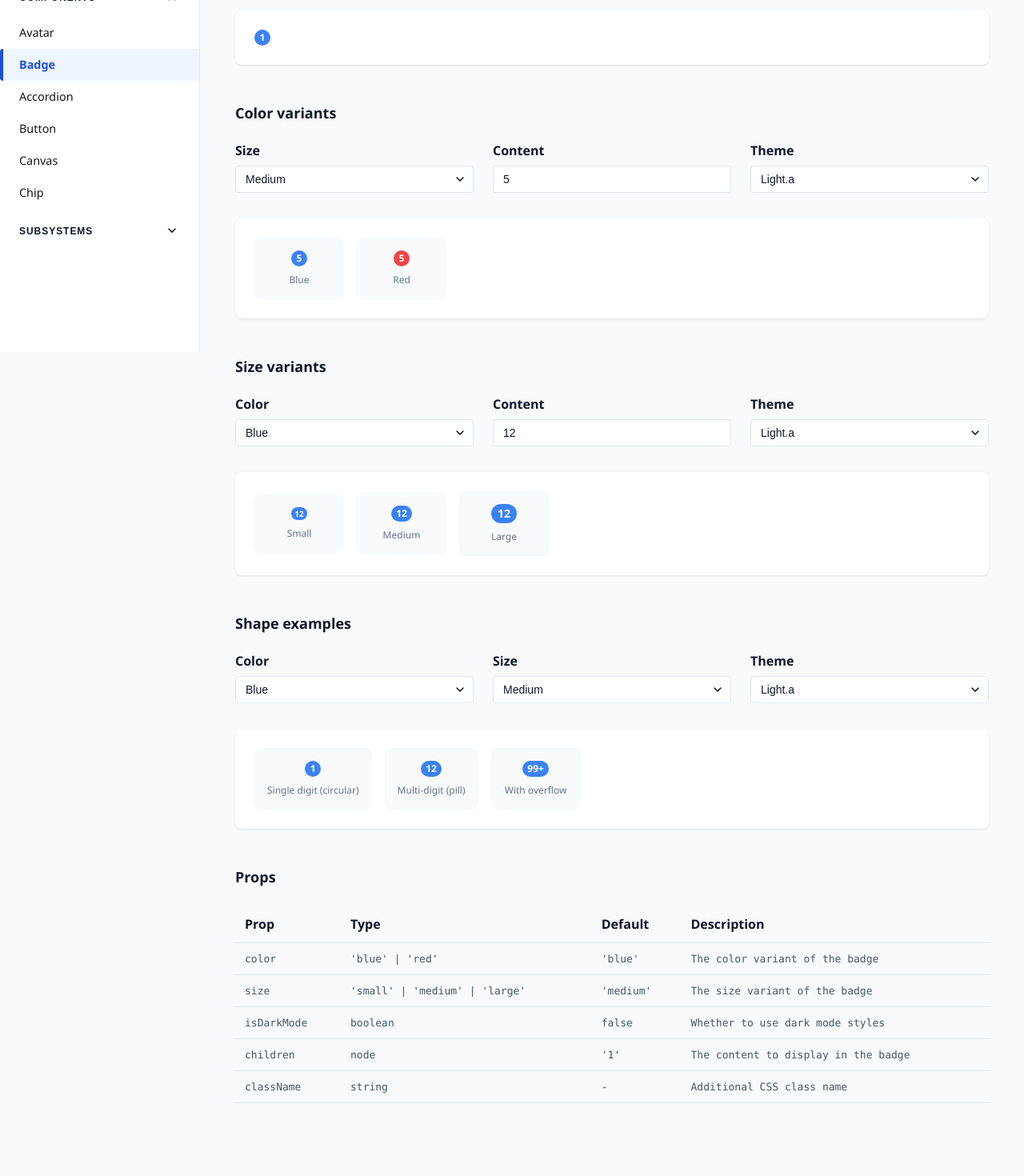
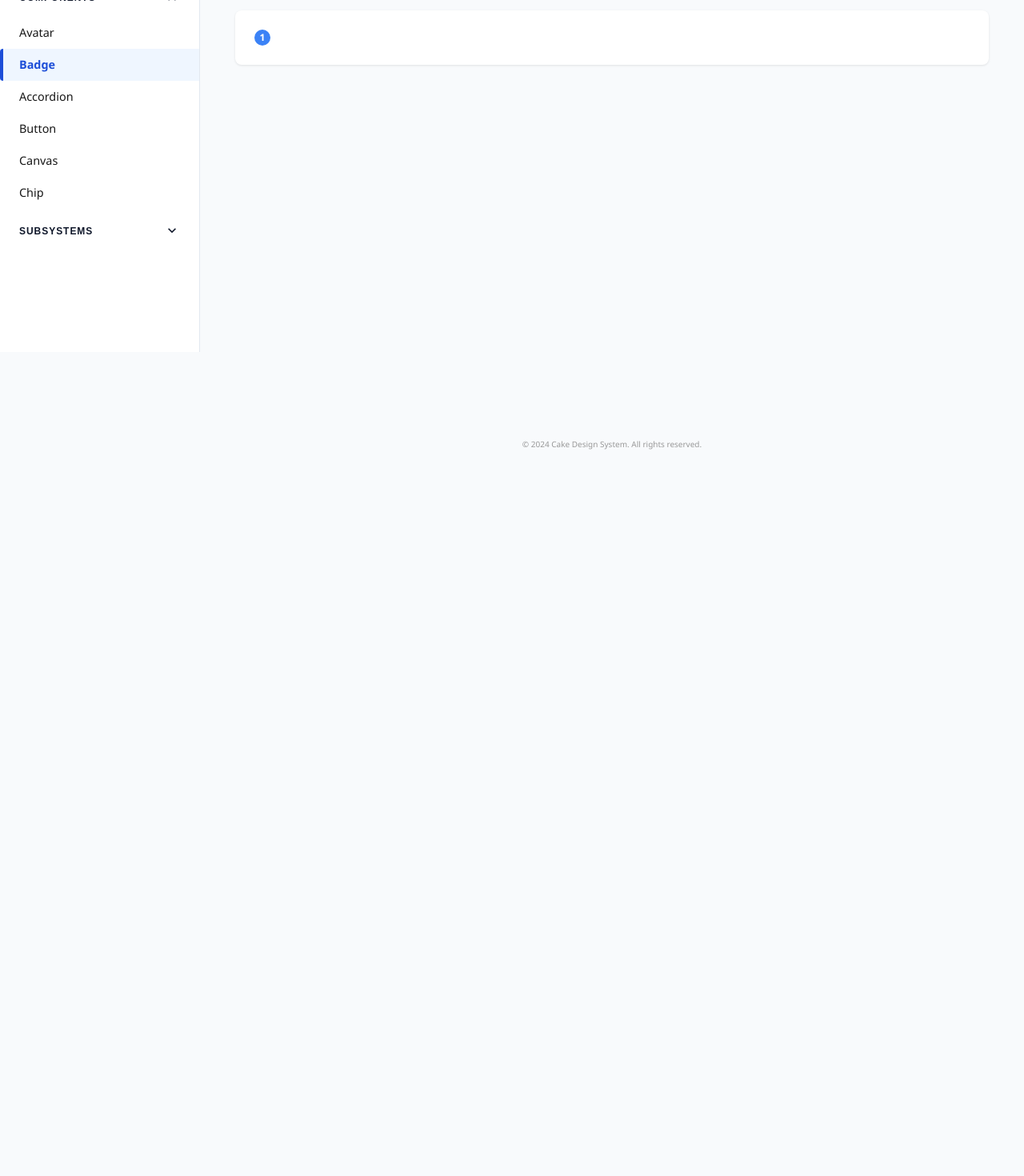
Before and after one commit to cake-admin/cakev2, a React (Create React App) app: page /components/badge in a window 1280 px wide. Shown: the part 360-1830 px from the top of the page at 80% size. After the commit the page ends 982 px from the top, so only its background shows below. Built offline with nearby package versions, Linux system fonts and the light colour scheme.

Commit message:
Simplify BadgePage - remove extra sections
- Remove Color variants section
- Remove Size variants section
- Remove Shape examples section
- Remove Props documentation section
- Keep only the basic badge section with controls
- Clean up unused state variables and styled components

```diff
--- a/src/pages/BadgePage.js
+++ b/src/pages/BadgePage.js
@@ -109,45 +109,7 @@ const PreviewSection = styled.div`
   box-shadow: 0 1px 3px rgba(0, 0, 0, 0.1);
 `;
 
-const BadgeExample = styled.div`
-  display: flex;
-  flex-direction: column;
-  align-items: center;
-  gap: 8px;
-  padding: 16px;
-  border-radius: 8px;
-  background: ${props => props.isDarkMode ? '#27272A' : '#F8FAFC'};
-  min-width: 80px;
-`;
 
-const BadgeLabel = styled.span`
-  font-size: 12px;
-  color: ${props => props.isDarkMode ? '#A1A1AA' : '#64748B'};
-  text-align: center;
-`;
-
-const PropsTable = styled.table`
-  width: 100%;
-  border-collapse: collapse;
-  margin-top: 24px;
-`;
-
-const PropsHeader = styled.th`
-  text-align: left;
-  padding: 12px;
-  border-bottom: 1px solid #E2E8F0;
-  font-weight: 600;
-  color: #0F172A;
-  background-color: #F8FAFC;
-`;
-
-const PropsCell = styled.td`
-  padding: 12px;
-  border-bottom: 1px solid #E2E8F0;
-  color: #475569;
-  font-family: 'Monaco', 'Menlo', 'Ubuntu Mono', monospace;
-  font-size: 13px;
-`;
 
 const THEMES = {
   LIGHT_A: 'light.a',
@@ -162,23 +124,7 @@ const BadgePage = () => {
   const [basicTheme, setBasicTheme] = useState(THEMES.LIGHT_A);
   const isBasicDarkMode = basicTheme === THEMES.DARK_A;
 
-  // Color variants section state
-  const [colorSize, setColorSize] = useState(BADGE_SIZES.MEDIUM);
-  const [colorContent, setColorContent] = useState('5');
-  const [colorTheme, setColorTheme] = useState(THEMES.LIGHT_A);
-  const isColorDarkMode = colorTheme === THEMES.DARK_A;
 
-  // Size variants section state
-  const [sizeColor, setSizeColor] = useState(BADGE_COLORS.BLUE);
-  const [sizeContent, setSizeContent] = useState('12');
-  const [sizeTheme, setSizeTheme] = useState(THEMES.LIGHT_A);
-  const isSizeDarkMode = sizeTheme === THEMES.DARK_A;
-
-  // Shape examples section state
-  const [shapeColor, setShapeColor] = useState(BADGE_COLORS.BLUE);
-  const [shapeSize, setShapeSize] = useState(BADGE_SIZES.MEDIUM);
-  const [shapeTheme, setShapeTheme] = useState(THEMES.LIGHT_A);
-  const isShapeDarkMode = shapeTheme === THEMES.DARK_A;
 
   const capitalizeFirstLetter = (string) => {
     return string.charAt(0).toUpperCase() + string.slice(1).toLowerCase();
@@ -247,240 +193,7 @@ const BadgePage = () => {
         </PreviewSection>
       </Section>
 
-      <Section>
-        <SectionTitle>Color variants</SectionTitle>
-        <ControlsGrid>
-          <Control>
-            <Label>Size</Label>
-            <Select value={colorSize} onChange={(e) => setColorSize(e.target.value)}>
-              {Object.values(BADGE_SIZES).map((size) => (
-                <option key={size} value={size}>{capitalizeFirstLetter(size)}</option>
-              ))}
-            </Select>
-          </Control>
 
-          <Control>
-            <Label>Content</Label>
-            <Input
-              type="text"
-              value={colorContent}
-              onChange={(e) => setColorContent(e.target.value)}
-              placeholder="Enter badge content"
-            />
-          </Control>
-
-          <Control>
-            <Label>Theme</Label>
-            <Select value={colorTheme} onChange={(e) => setColorTheme(e.target.value)}>
-              <option value={THEMES.LIGHT_A}>Light.a</option>
-              <option value={THEMES.DARK_A}>Dark.a</option>
-            </Select>
-          </Control>
-        </ControlsGrid>
-
-        <PreviewSection isDarkMode={isColorDarkMode}>
-          <BadgeExample isDarkMode={isColorDarkMode}>
-            <Badge
-              color={BADGE_COLORS.BLUE}
-              size={colorSize}
-              isDarkMode={isColorDarkMode}
-            >
-              {colorContent}
-            </Badge>
-            <BadgeLabel isDarkMode={isColorDarkMode}>Blue</BadgeLabel>
-          </BadgeExample>
-
-          <BadgeExample isDarkMode={isColorDarkMode}>
-            <Badge
-              color={BADGE_COLORS.RED}
-              size={colorSize}
-              isDarkMode={isColorDarkMode}
-            >
-              {colorContent}
-            </Badge>
-            <BadgeLabel isDarkMode={isColorDarkMode}>Red</BadgeLabel>
-          </BadgeExample>
-        </PreviewSection>
-      </Section>
-
-      <Section>
-        <SectionTitle>Size variants</SectionTitle>
-        <ControlsGrid>
-          <Control>
-            <Label>Color</Label>
-            <Select value={sizeColor} onChange={(e) => setSizeColor(e.target.value)}>
-              {Object.values(BADGE_COLORS).map((color) => (
-                <option key={color} value={color}>{capitalizeFirstLetter(color)}</option>
-              ))}
-            </Select>
-          </Control>
-
-          <Control>
-            <Label>Content</Label>
-            <Input
-              type="text"
-              value={sizeContent}
-              onChange={(e) => setSizeContent(e.target.value)}
-              placeholder="Enter badge content"
-            />
-          </Control>
-
-          <Control>
-            <Label>Theme</Label>
-            <Select value={sizeTheme} onChange={(e) => setSizeTheme(e.target.value)}>
-              <option value={THEMES.LIGHT_A}>Light.a</option>
-              <option value={THEMES.DARK_A}>Dark.a</option>
-            </Select>
-          </Control>
-        </ControlsGrid>
-
-        <PreviewSection isDarkMode={isSizeDarkMode}>
-          <BadgeExample isDarkMode={isSizeDarkMode}>
-            <Badge
-              color={sizeColor}
-              size={BADGE_SIZES.SMALL}
-              isDarkMode={isSizeDarkMode}
-            >
-              {sizeContent}
-            </Badge>
-            <BadgeLabel isDarkMode={isSizeDarkMode}>Small</BadgeLabel>
-          </BadgeExample>
-
-          <BadgeExample isDarkMode={isSizeDarkMode}>
-            <Badge
-              color={sizeColor}
-              size={BADGE_SIZES.MEDIUM}
-              isDarkMode={isSizeDarkMode}
-            >
-              {sizeContent}
-            </Badge>
-            <BadgeLabel isDarkMode={isSizeDarkMode}>Medium</BadgeLabel>
-          </BadgeExample>
-
-          <BadgeExample isDarkMode={isSizeDarkMode}>
-            <Badge
-              color={sizeColor}
-              size={BADGE_SIZES.LARGE}
-              isDarkMode={isSizeDarkMode}
-            >
-              {sizeContent}
-            </Badge>
-            <BadgeLabel isDarkMode={isSizeDarkMode}>Large</BadgeLabel>
-          </BadgeExample>
-        </PreviewSection>
-      </Section>
-
-      <Section>
-        <SectionTitle>Shape examples</SectionTitle>
-        <ControlsGrid>
-          <Control>
-            <Label>Color</Label>
-            <Select value={shapeColor} onChange={(e) => setShapeColor(e.target.value)}>
-              {Object.values(BADGE_COLORS).map((color) => (
-                <option key={color} value={color}>{capitalizeFirstLetter(color)}</option>
-              ))}
-            </Select>
-          </Control>
-
-          <Control>
-            <Label>Size</Label>
-            <Select value={shapeSize} onChange={(e) => setShapeSize(e.target.value)}>
-              {Object.values(BADGE_SIZES).map((size) => (
-                <option key={size} value={size}>{capitalizeFirstLetter(size)}</option>
-              ))}
-            </Select>
-          </Control>
-
-          <Control>
-            <Label>Theme</Label>
-            <Select value={shapeTheme} onChange={(e) => setShapeTheme(e.target.value)}>
-              <option value={THEMES.LIGHT_A}>Light.a</option>
-              <option value={THEMES.DARK_A}>Dark.a</option>
-            </Select>
-          </Control>
-        </ControlsGrid>
-
-        <PreviewSection isDarkMode={isShapeDarkMode}>
-          <BadgeExample isDarkMode={isShapeDarkMode}>
-            <Badge
-              color={shapeColor}
-              size={shapeSize}
-              isDarkMode={isShapeDarkMode}
-            >
-              1
-            </Badge>
-            <BadgeLabel isDarkMode={isShapeDarkMode}>Single digit (circular)</BadgeLabel>
-          </BadgeExample>
-
-          <BadgeExample isDarkMode={isShapeDarkMode}>
-            <Badge
-              color={shapeColor}
-              size={shapeSize}
-              isDarkMode={isShapeDarkMode}
-            >
-              12
-            </Badge>
-            <BadgeLabel isDarkMode={isShapeDarkMode}>Multi-digit (pill)</BadgeLabel>
-          </BadgeExample>
-
-          <BadgeExample isDarkMode={isShapeDarkMode}>
-            <Badge
-              color={shapeColor}
-              size={shapeSize}
-              isDarkMode={isShapeDarkMode}
-            >
-              99+
-            </Badge>
-            <BadgeLabel isDarkMode={isShapeDarkMode}>With overflow</BadgeLabel>
-          </BadgeExample>
-        </PreviewSection>
-      </Section>
-
-      <Section>
-        <SectionTitle>Props</SectionTitle>
-        <PropsTable>
-          <thead>
-            <tr>
-              <PropsHeader>Prop</PropsHeader>
-              <PropsHeader>Type</PropsHeader>
-              <PropsHeader>Default</PropsHeader>
-              <PropsHeader>Description</PropsHeader>
-            </tr>
-          </thead>
-          <tbody>
-            <tr>
-              <PropsCell>color</PropsCell>
-              <PropsCell>'blue' | 'red'</PropsCell>
-              <PropsCell>'blue'</PropsCell>
-              <PropsCell>The color variant of the badge</PropsCell>
-            </tr>
-            <tr>
-              <PropsCell>size</PropsCell>
-              <PropsCell>'small' | 'medium' | 'large'</PropsCell>
-              <PropsCell>'medium'</PropsCell>
-              <PropsCell>The size variant of the badge</PropsCell>
-            </tr>
-            <tr>
-              <PropsCell>isDarkMode</PropsCell>
-              <PropsCell>boolean</PropsCell>
-              <PropsCell>false</PropsCell>
-              <PropsCell>Whether to use dark mode styles</PropsCell>
-            </tr>
-            <tr>
-              <PropsCell>children</PropsCell>
-              <PropsCell>node</PropsCell>
-              <PropsCell>'1'</PropsCell>
-              <PropsCell>The content to display in the badge</PropsCell>
-            </tr>
-            <tr>
-              <PropsCell>className</PropsCell>
-              <PropsCell>string</PropsCell>
-              <PropsCell>-</PropsCell>
-              <PropsCell>Additional CSS class name</PropsCell>
-            </tr>
-          </tbody>
-        </PropsTable>
-      </Section>
     </PageContainer>
   );
 };
```
